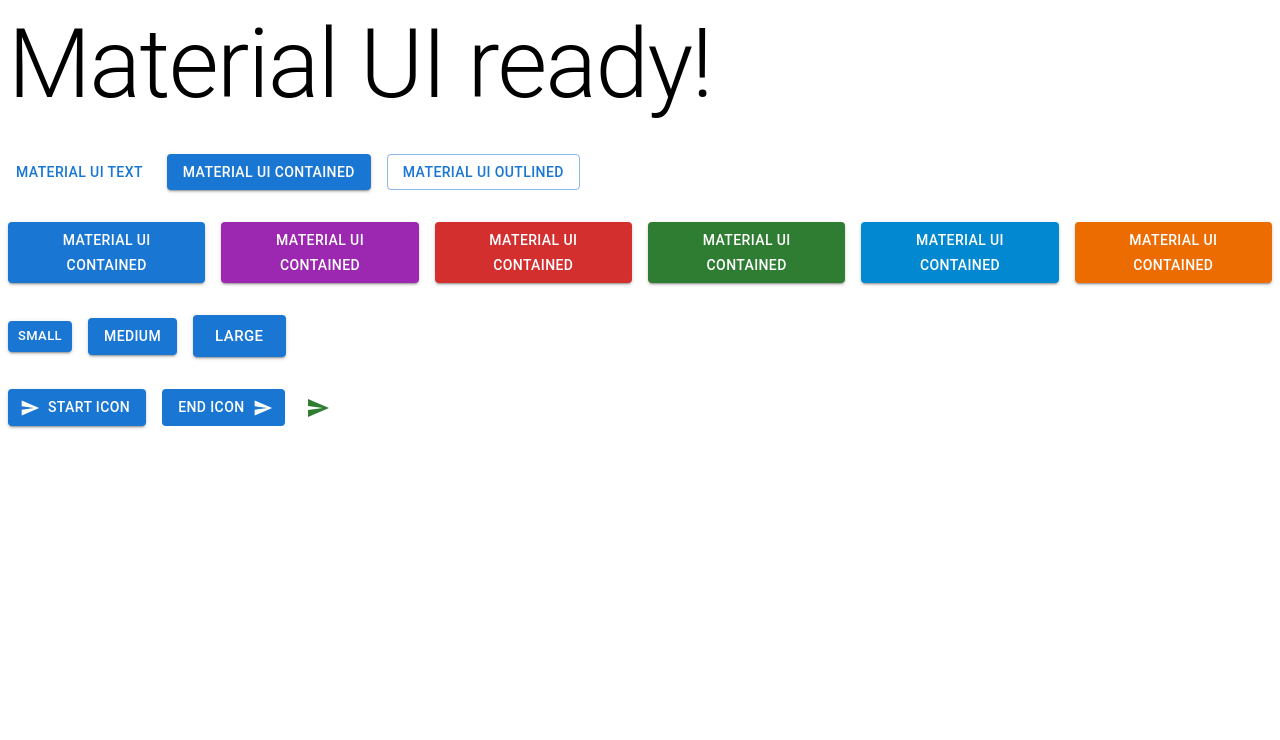
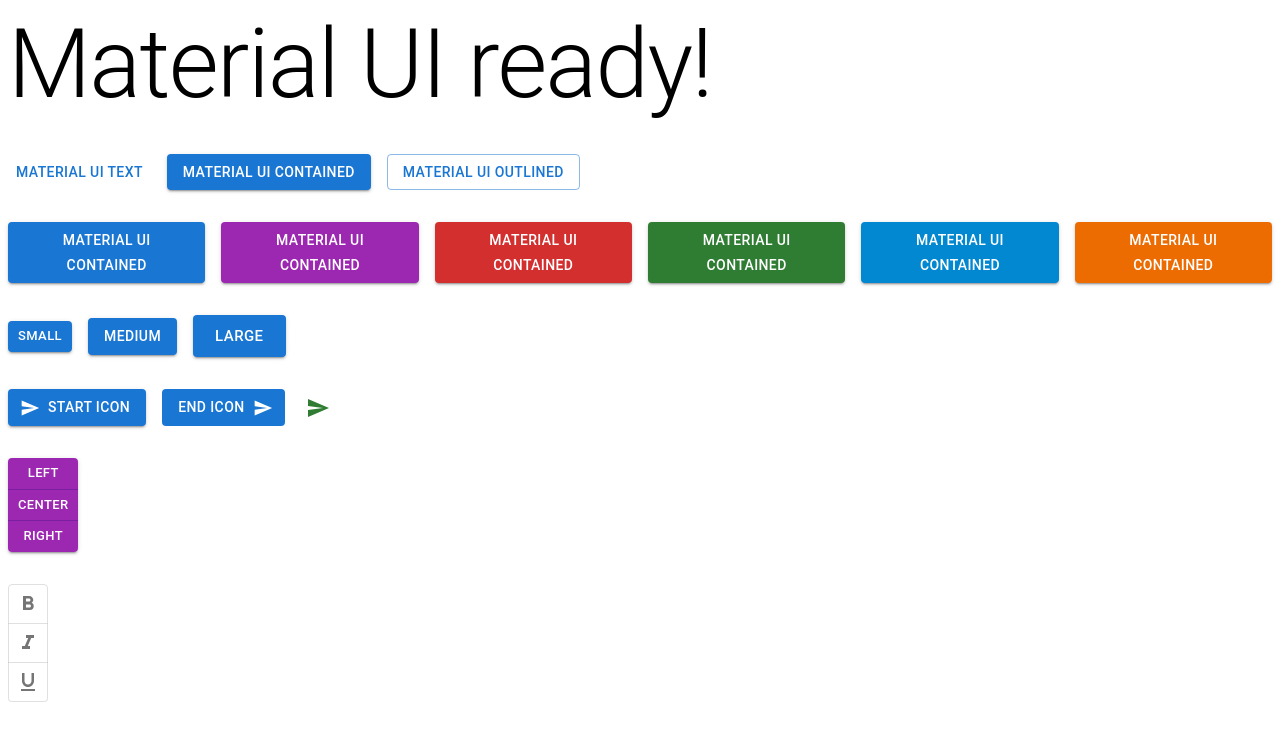
Before and after one commit to xiraynedev/material-ui-demo, a Next.js app: page / in a window 1280 px wide. Shown: the top 740 px of the page. Built offline with nearby package versions, Linux system fonts and the light colour scheme.

Commit message:
add components to MuiButton component

```diff
--- a/components/MuiButton.tsx
+++ b/components/MuiButton.tsx
@@ -1,10 +1,25 @@
 import SendIcon from '@mui/icons-material/Send';
-import {IconButton} from '@mui/material/';
+import IconButton from '@mui/material/IconButton';
 import Button from '@mui/material/Button';
 import ButtonGroup from '@mui/material/ButtonGroup';
+import ToggleButton from '@mui/material/ToggleButton';
+import ToggleButtonGroup from '@mui/material/ToggleButtonGroup';
+import FormatBoldIcon from '@mui/icons-material/FormatBold';
+import FormatItalicIcon from '@mui/icons-material/FormatItalic';
+import FormatUnderlinedIcon from '@mui/icons-material/FormatUnderlined';
 import Stack from '@mui/material/Stack';
+import React, { useState } from 'react';
 
 export default function MuiButton() {
+  const [formats, setFormats] = useState<string[]>([]);
+  console.log(formats);
+  const handleFormatChange = (
+    event: React.MouseEvent<HTMLElement>,
+    updatedFormats: string[],
+  ) => {
+    setFormats(updatedFormats);
+  };
+
   return (
     <Stack spacing={4}>
       <Stack spacing={2} direction='row'>
@@ -15,25 +30,90 @@
         <Button variant='outlined'>Material UI Outlined</Button>
       </Stack>
       <Stack spacing={2} direction='row'>
-        <Button variant='contained' color='primary'>Material UI Contained</Button>
-        <Button variant='contained' color='secondary'>Material UI Contained</Button>
-        <Button variant='contained' color='error'>Material UI Contained</Button>
-        <Button variant='contained' color='success'>Material UI Contained</Button>
-        <Button variant='contained' color='info'>Material UI Contained</Button>
-        <Button variant='contained' color='warning'>Material UI Contained</Button>
+        <Button variant='contained' color='primary'>
+          Material UI Contained
+        </Button>
+        <Button variant='contained' color='secondary'>
+          Material UI Contained
+        </Button>
+        <Button variant='contained' color='error'>
+          Material UI Contained
+        </Button>
+        <Button variant='contained' color='success'>
+          Material UI Contained
+        </Button>
+        <Button variant='contained' color='info'>
+          Material UI Contained
+        </Button>
+        <Button variant='contained' color='warning'>
+          Material UI Contained
+        </Button>
       </Stack>
       <Stack display='block' spacing={2} direction='row'>
-        <Button variant='contained' size='small'>Small</Button>
-        <Button variant='contained' size='medium'>Medium</Button>
-        <Button variant='contained' size='large'>Large</Button>
+        <Button variant='contained' size='small'>
+          Small
+        </Button>
+        <Button variant='contained' size='medium'>
+          Medium
+        </Button>
+        <Button variant='contained' size='large'>
+          Large
+        </Button>
       </Stack>
       <Stack spacing={2} direction='row' alignItems='center'>
-        <Button variant='contained' startIcon={<SendIcon />} onClick={() => alert('Clicked')}>Start Icon</Button>
-        <Button variant='contained' endIcon={<SendIcon />} disableElevation disableRipple>End Icon</Button>
+        <Button
+          variant='contained'
+          startIcon={<SendIcon />}
+          onClick={() => alert('Clicked')}
+        >
+          Start Icon
+        </Button>
+        <Button
+          variant='contained'
+          endIcon={<SendIcon />}
+          disableElevation
+          disableRipple
+        >
+          End Icon
+        </Button>
         <IconButton aria-label='send' color='success' size='small'>
           <SendIcon />
         </IconButton>
       </Stack>
+      <Stack direction='row'>
+        <ButtonGroup
+          variant='contained'
+          orientation='vertical'
+          size='small'
+          color='secondary'
+          aria-label='button alignment group'
+        >
+          <Button onClick={() => alert('Left button clicked')}>Left</Button>
+          <Button>Center</Button>
+          <Button>Right</Button>
+        </ButtonGroup>
+      </Stack>
+      <Stack direction='row'>
+        <ToggleButtonGroup
+          aria-label='text formatting'
+          value={formats}
+          onChange={handleFormatChange}
+          size='small'
+          orientation='vertical'
+          color='success'
+          exclusive
+        >
+          <ToggleButton value='bold' aria-label='bold'>
+            <FormatBoldIcon />
+          </ToggleButton>
+          <ToggleButton value='italic' aria-label='italic'>
+            <FormatItalicIcon />
+          </ToggleButton>
+          <ToggleButton value='underlined' aria-label='underlined'>
+            <FormatUnderlinedIcon />
+          </ToggleButton>
+        </ToggleButtonGroup>
+      </Stack>
     </Stack>
   );
 }
```
